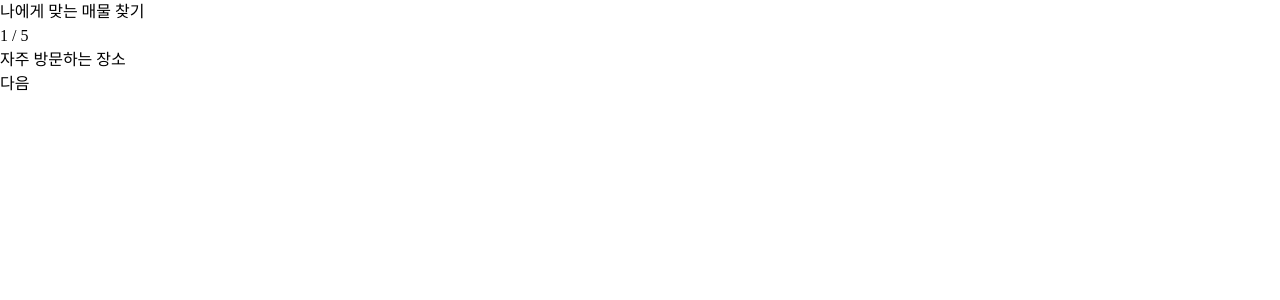
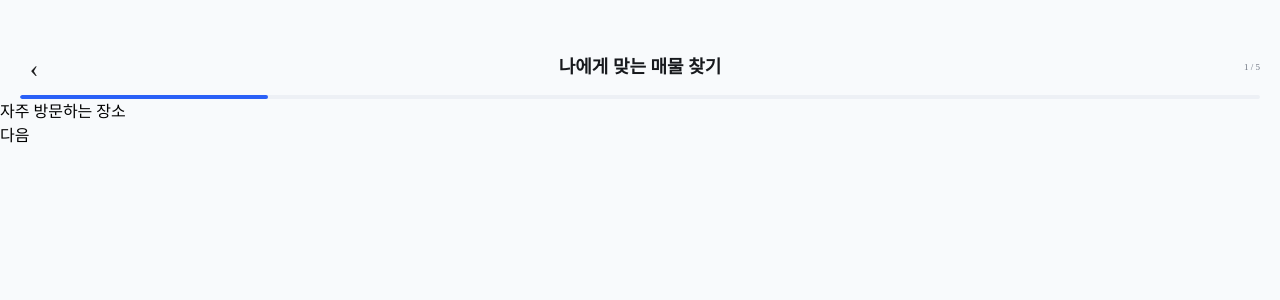
Before and after one commit to kb-7-29-1/kb, a Vue app in the folder frontend/: page /onboarding in a window 1280 px wide. Shown: the top 300 px of the page. Built offline with nearby package versions, Linux system fonts and the light colour scheme; a web font is replaced by a local one.

Commit message:
feat: 온보딩 header UI 구현

```diff
--- a/frontend/index.html
+++ b/frontend/index.html
@@ -2,7 +2,7 @@
 <html lang="ko">
   <head>
     <meta charset="UTF-8" />
-    <meta name="viewport" content="width=device-width, initial-scale=1.0" />
+    <meta name="viewport" content="width=device-width, initial-scale=1.0, viewport-fit=cover" />
     <title>살고싶오</title>
   </head>
   <body>
--- a/frontend/src/assets/styles/main.css
+++ b/frontend/src/assets/styles/main.css
@@ -77,3 +77,14 @@
 * {
   font-family: 'Pretendard';
 }
+
+html,
+body,
+#app {
+  min-height: 100%;
+}
+
+body {
+  margin: 0;
+  background: #f8fafc;
+}
--- a/frontend/src/components/onboarding/OnboardingHeader.vue
+++ b/frontend/src/components/onboarding/OnboardingHeader.vue
@@ -4,12 +4,95 @@ defineProps({
     type: Number,
     required: true,
   },
+  totalSteps: {
+    type: Number,
+    default: 5,
+  },
 });
+
+defineEmits(['back']);
 </script>
 
 <template>
-  <header>
-    <h1>나에게 맞는 매물 찾기</h1>
-    <span>{{ currentStep }} / 5</span>
+  <header class="onboarding-header">
+    <div class="header-row">
+      <button type="button" class="back-button" aria-label="이전 단계" @click="$emit('back')">
+        ‹
+      </button>
+
+      <h1>나에게 맞는 매물 찾기</h1>
+
+      <span class="step-count">{{ currentStep }} / {{ totalSteps }}</span>
+    </div>
+
+    <div class="progress-track" aria-hidden="true">
+      <div class="progress-value" :style="{ width: `${(currentStep / totalSteps) * 100}%` }" />
+    </div>
   </header>
 </template>
+
+<style scoped>
+.onboarding-header {
+  box-sizing: border-box;
+  height: max(100px, calc(env(safe-area-inset-top) + 62px));
+  padding: max(50px, calc(env(safe-area-inset-top) + 12px)) 20px 0;
+  background: #f8fafc;
+}
+
+.header-row {
+  position: relative;
+  display: flex;
+  align-items: center;
+  justify-content: space-between;
+  min-height: 36px;
+}
+
+.back-button {
+  z-index: 1;
+  width: 28px;
+  height: 28px;
+  padding: 0;
+  border: 0;
+  background: transparent;
+  color: #1d1d1f;
+  font-size: 26px;
+  font-weight: 300;
+  line-height: 30px;
+  cursor: pointer;
+}
+
+h1 {
+  position: absolute;
+  left: 50%;
+  transform: translateX(-50%);
+  width: max-content;
+  margin: 0;
+  color: #17191d;
+  font-size: 18px;
+  font-weight: 700;
+  line-height: 1.4;
+}
+
+.step-count {
+  z-index: 1;
+  color: #6d7480;
+  font-size: 9px;
+  font-weight: 500;
+}
+
+.progress-track {
+  width: 100%;
+  height: 4px;
+  margin-top: 9px;
+  overflow: hidden;
+  border-radius: 999px;
+  background: #edf0f5;
+}
+
+.progress-value {
+  height: 100%;
+  border-radius: inherit;
+  background: #2a60f7;
+  transition: width 0.2s ease;
+}
+</style>
--- a/frontend/src/pages/onboarding/OnBoardingPage.vue
+++ b/frontend/src/pages/onboarding/OnBoardingPage.vue
@@ -25,7 +25,12 @@ const currentComponent = computed(() => {
 });
 
 const goPrevious = () => {
-  if (currentStep.value > 1) currentStep.value -= 1;
+  if (currentStep.value > 1) {
+    currentStep.value -= 1;
+    return;
+  }
+
+  router.push('/');
 };
 
 const goNext = () => {
@@ -38,8 +43,8 @@ const goMap = () => {
 </script>
 
 <template>
-  <main>
-    <OnboardingHeader :current-step="currentStep" />
+  <main class="onboarding-page">
+    <OnboardingHeader :current-step="currentStep" @back="goPrevious" />
     <component :is="currentComponent" />
     <OnboardingBottom
       :current-step="currentStep"
@@ -49,3 +54,12 @@ const goMap = () => {
     />
   </main>
 </template>
+
+<style scoped>
+.onboarding-page {
+  display: flex;
+  flex-direction: column;
+  min-height: 100dvh;
+  background: #f8fafc;
+}
+</style>
```
